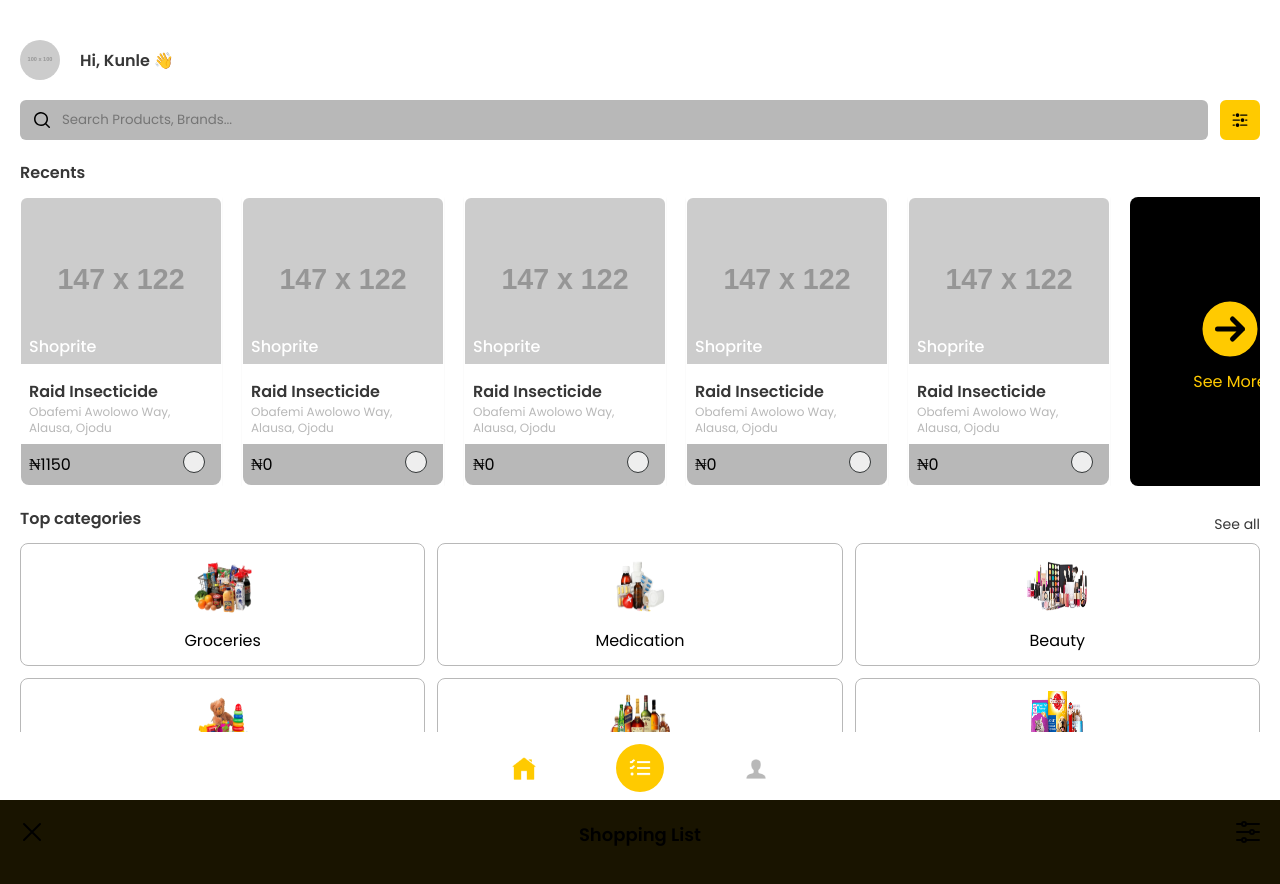
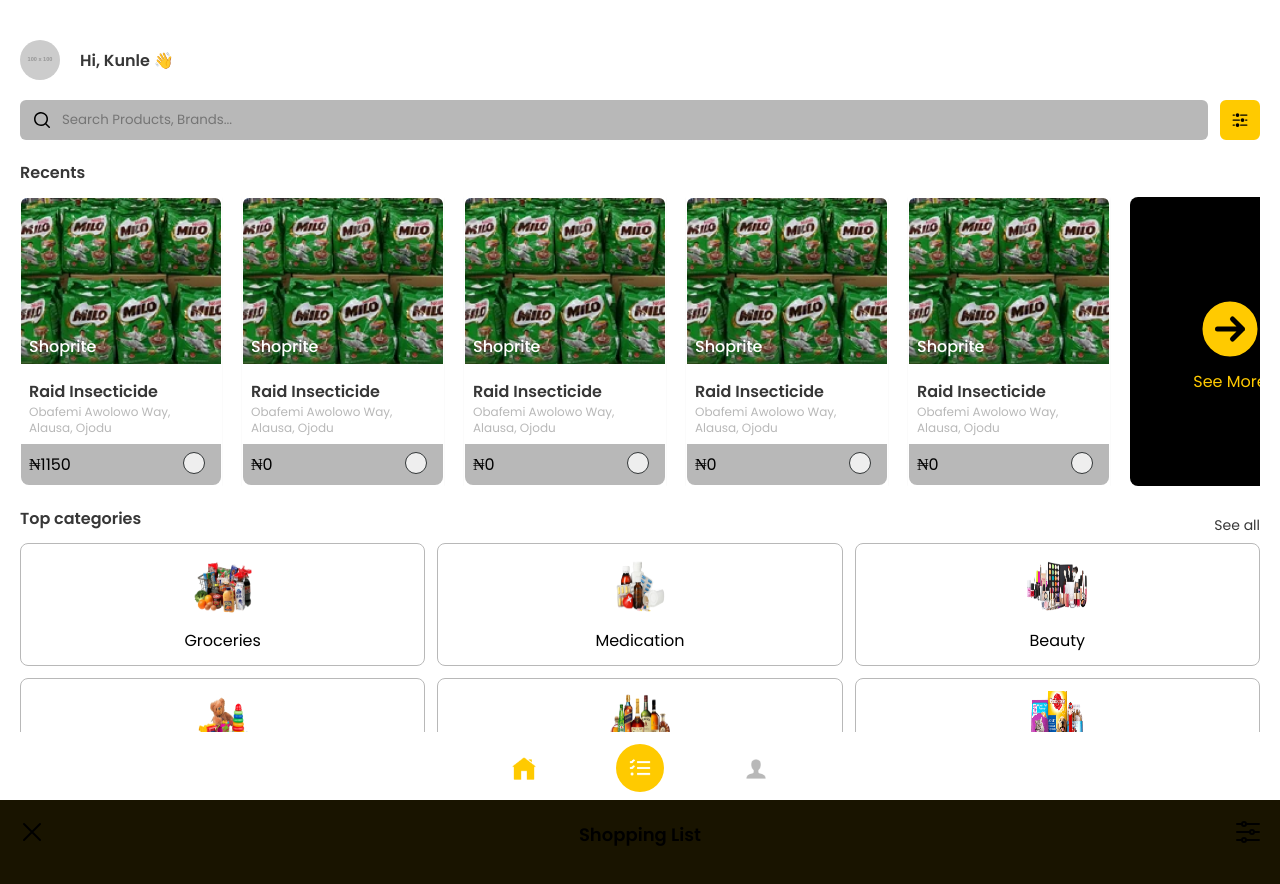
Before and after one commit to JoshAjikaze/StockInchApp, a React (Vite) app: page /userscreen/home in a window 1280 px wide. Shown: the top 884 px of the page. Built offline with nearby package versions, Linux system fonts and the light colour scheme.

Commit message:
Milo Image

```diff
--- a/src/user/home/UserHome.tsx
+++ b/src/user/home/UserHome.tsx
@@ -14,6 +14,7 @@
 import soft_drinks from '../../assets/images/soft-drinks.png'
 import sports from '../../assets/images/sports.png'
 import toiletry from '../../assets/images/toiletry.png'
+import milo from '../../assets/images/milo.png'
 
 export const CategoriesData = [
     {
@@ -114,35 +115,35 @@
                 <p className="mb-3 font-semibold text-Gray">Recents</p>
                 <div className="flex overflow-x-scroll flex-nowrap gap-x-5 no-scrollbar">
                     <ProductComponent product={{
-                        image: "",
+                        image: milo,
                         shop: "Shoprite",
                         title: "Raid Insecticide",
                         loaction: "Obafemi Awolowo Way, Alausa, Ojodu ",
                         price: 1150.0
                     }} componentType={1} />
                     <ProductComponent product={{
-                        image: "",
+                        image: milo,
                         shop: "Shoprite",
                         title: "Raid Insecticide",
                         loaction: "Obafemi Awolowo Way, Alausa, Ojodu ",
                         price: 0
                     }} componentType={1} />
                     <ProductComponent product={{
-                        image: "",
+                        image: milo,
                         shop: "Shoprite",
                         title: "Raid Insecticide",
                         loaction: "Obafemi Awolowo Way, Alausa, Ojodu ",
                         price: 0
                     }} componentType={1} />
                     <ProductComponent product={{
-                        image: "",
+                        image: milo,
                         shop: "Shoprite",
                         title: "Raid Insecticide",
                         loaction: "Obafemi Awolowo Way, Alausa, Ojodu ",
                         price: 0
                     }} componentType={1} />
                     <ProductComponent product={{
-                        image: "",
+                        image: milo,
                         shop: "Shoprite",
                         title: "Raid Insecticide",
                         loaction: "Obafemi Awolowo Way, Alausa, Ojodu ",
```
Also changed, not shown: src/assets/images/milo.png (renamed from src/assets/images/Screenshot 2024-05-26 201833.png).
